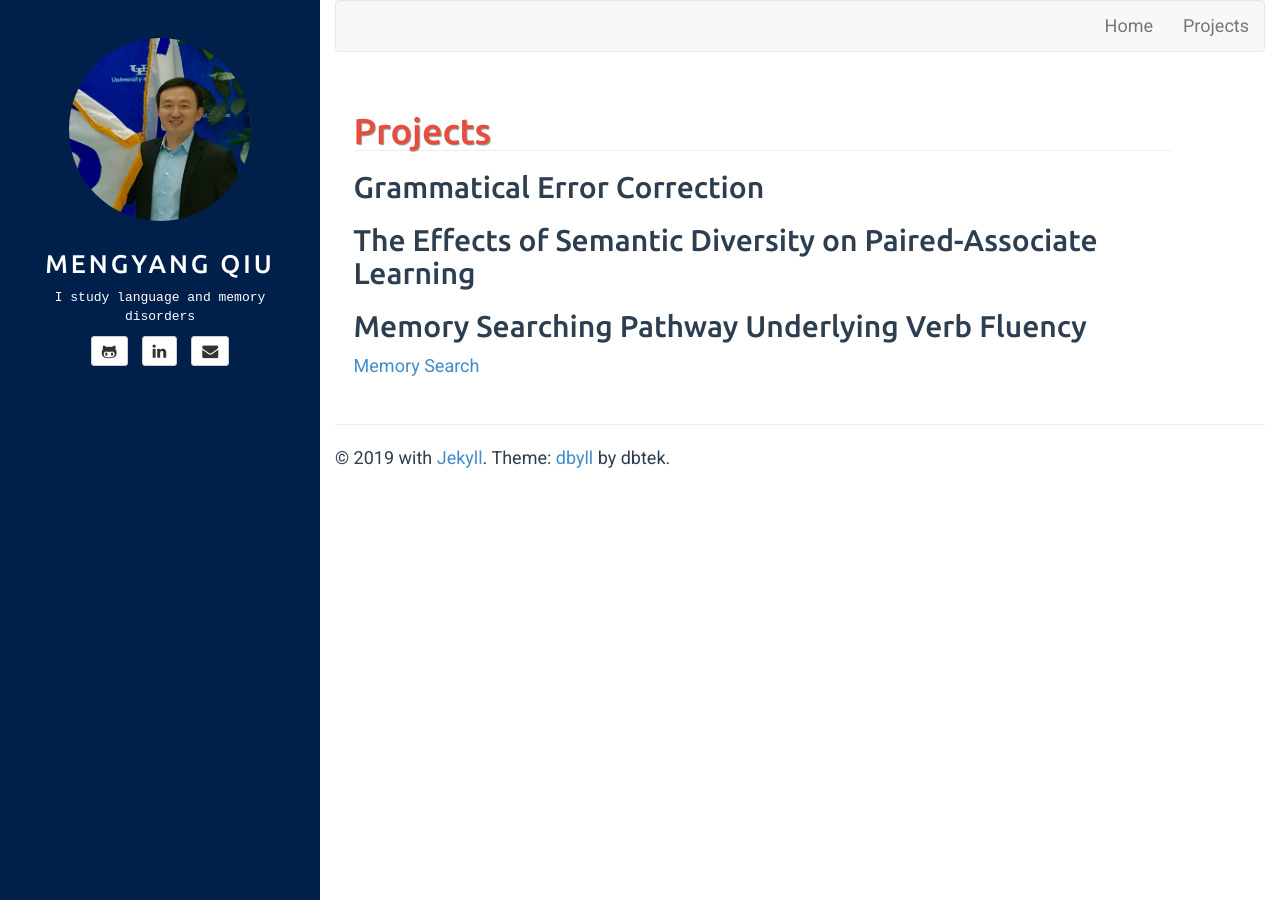
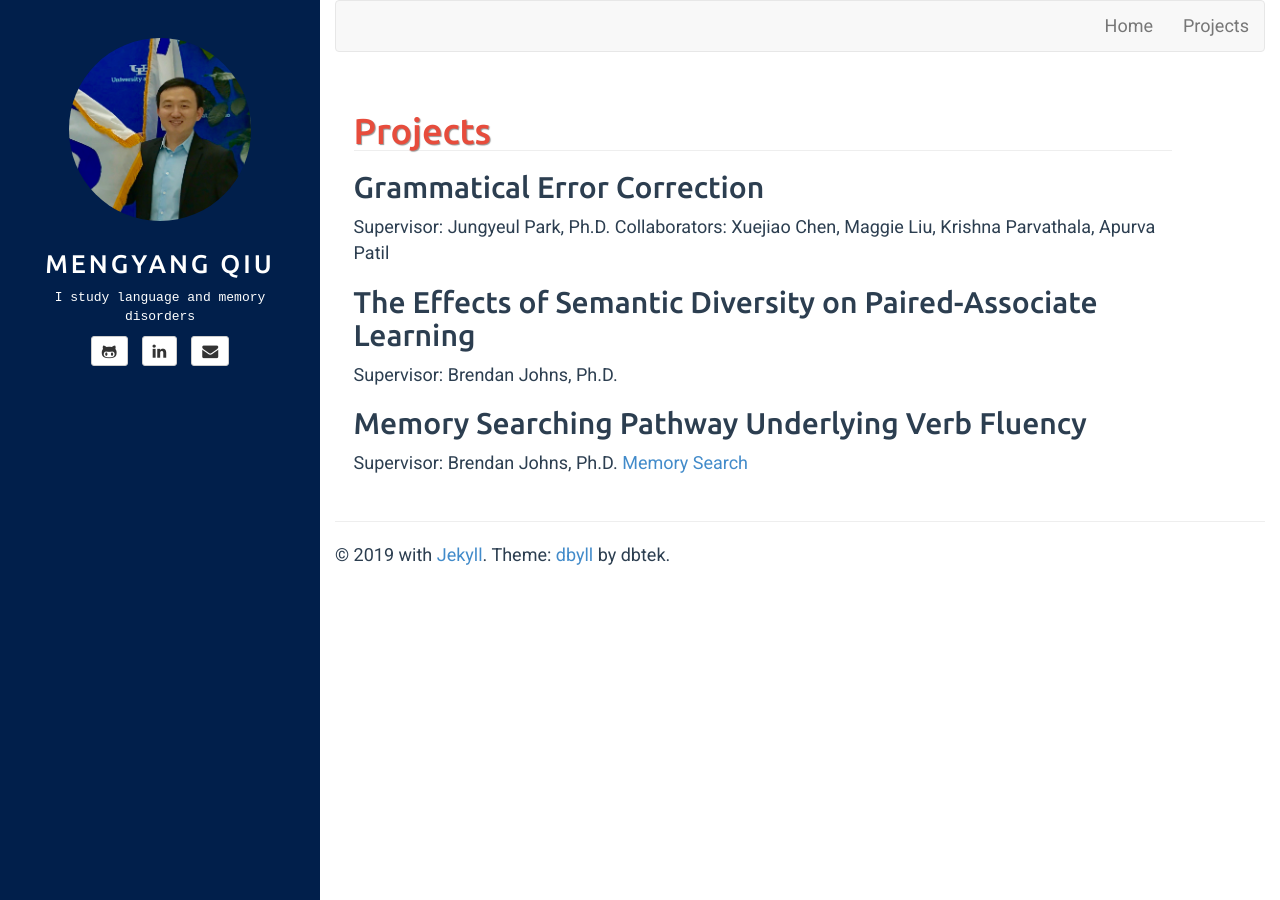
Before and after one commit to mengyangq/mengyangq.github.io, a Jekyll site: the page built from projects.html, in a window 1280 px wide. Built offline with Jekyll 4.4.1, drawn with Linux system fonts in a browser that asks for light colours.

Commit message:
Update projects.md

```diff
--- a/_includes/projects.md
+++ b/_includes/projects.md
@@ -1,8 +1,12 @@
 # Projects
 
 ## Grammatical Error Correction
+Supervisor: Jungyeul Park, Ph.D.
+Collaborators: Xuejiao Chen, Maggie Liu, Krishna Parvathala, Apurva Patil
 
 ## The Effects of Semantic Diversity on Paired-Associate Learning
+Supervisor: Brendan Johns, Ph.D.
 
 ## Memory Searching Pathway Underlying Verb Fluency
+Supervisor: Brendan Johns, Ph.D.
 [Memory Search](../pub/Qiu_Johns_ASHA_2018.pdf)
```
